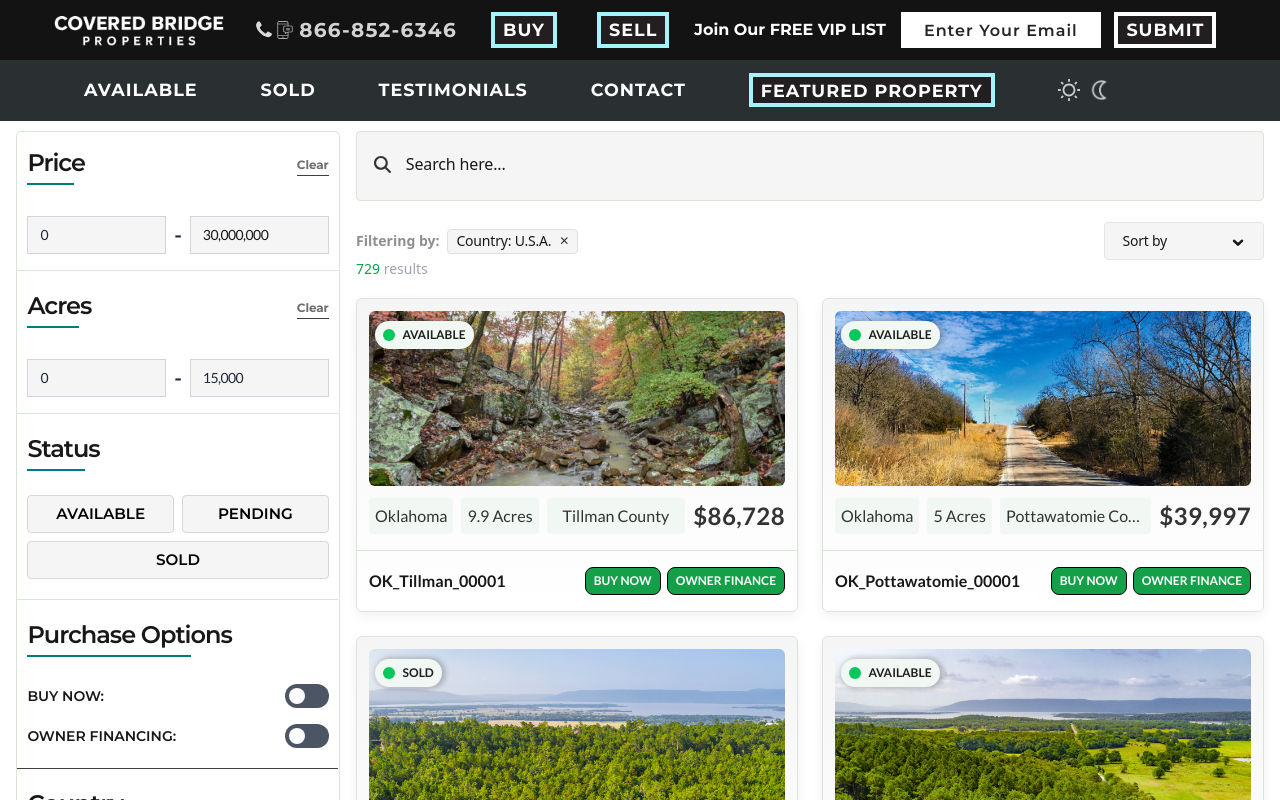
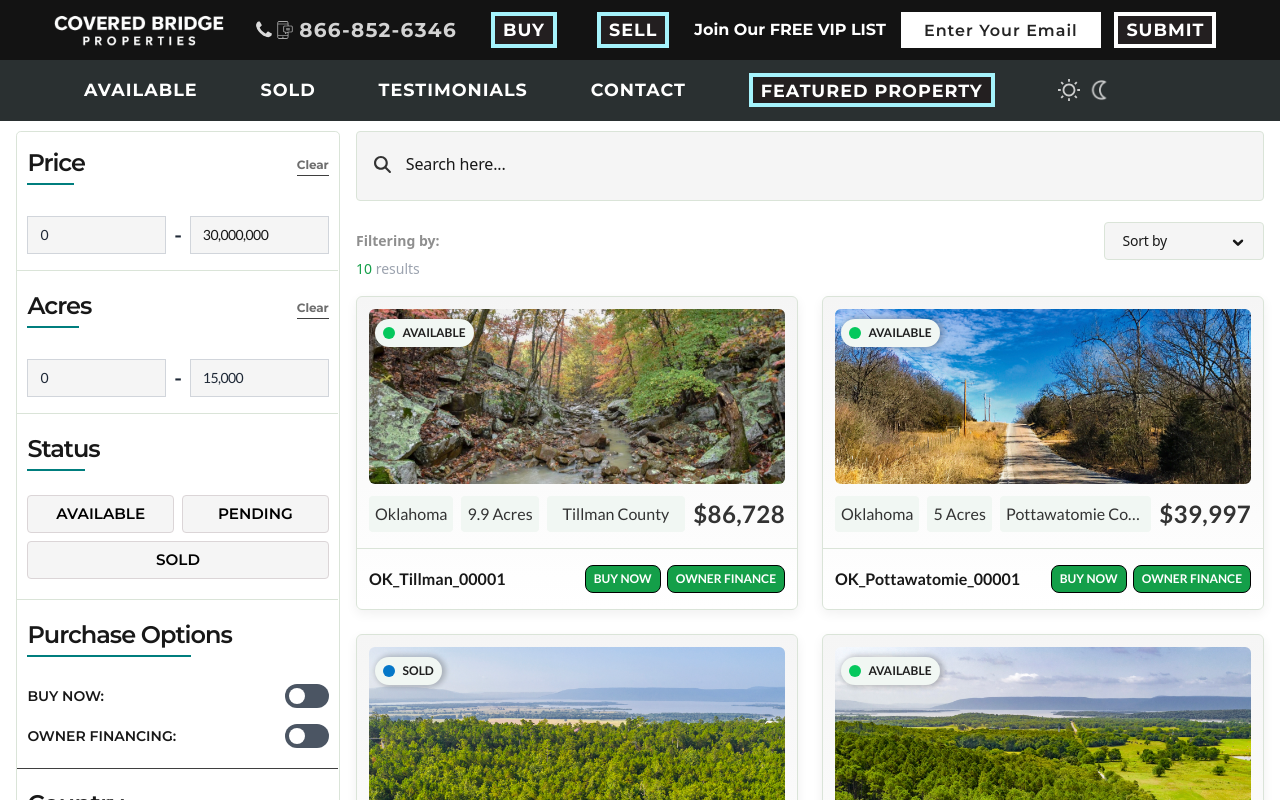
Before and after one commit to nyteksf/covered-bridge-seller-page, a React (Vite) app: page /land-for-sale in a window 1280 px wide. Shown: the top 800 px of the page. Built offline with nearby package versions, Linux system fonts and the light colour scheme.

Commit message:
Add sorting to AllLand.jsx property search

```diff
--- /dev/null
+++ b/src/components/FilterByPill.jsx
@@ -0,0 +1,26 @@
+import React from "react";
+
+const FilterByPill = ({ themeMode, index, label, onRemove }) => (
+  <button
+    key={index}
+    className={`${
+      themeMode === "dark-mode"
+        ? "bg-[#333] border-[#3f3f3f] text-white"
+        : "bg-[#f5f5f5] border-[#dae4d8] text-[#181818]"
+    } border rounded px-2 pt-[1px] relative top-[0.5px] pb-[2px] flex items-center -tracking-[0.2px] gap-1`}
+    onClick={onRemove}
+  >
+    {label}
+    <span
+      className={`duration-150 transition-all text-xs ml-1 ${
+        themeMode === "dark-mode"
+          ? "text-[#007e7e] hover:text-cyan-200"
+          : "text-[#333]"
+      }`}
+    >
+      ✕
+    </span>
+  </button>
+);
+
+export default FilterByPill;
--- a/src/components/FilterSummarySortBy.jsx
+++ b/src/components/FilterSummarySortBy.jsx
@@ -1,5 +1,6 @@
 import React from "react";
 
+import FilterByPill from "./FilterByPill";
 import {
   DropdownMenu,
   DropdownMenuTrigger,
@@ -7,7 +8,14 @@ import {
   DropdownMenuItem,
 } from "./ui/dropdown-menu";
 
-const FilterSummarySortBy = ({ themeMode }) => {
+import { SORT_OPTIONS } from "../constants/sortOptions";
+
+const FilterSummarySortBy = ({
+  themeMode,
+  activeFilters,
+  sortBy,
+  setSortBy,
+}) => {
   const baseItemClasses = `
     flex flex-row justify-start items-center
     w-full max-w-full mb-0
@@ -20,12 +28,14 @@ const FilterSummarySortBy = ({ themeMode }) => {
   const itemDark = "border-r-[#e6e6e6] border-b-[#e6e6e6] text-[#f5f5f5]";
   const itemLight = "border-r-[#3f3f3f] border-b-[#3f3f3f] text-[#181818]";
 
+  // Updated to match original button style
   const buttonBase = `
     text-sm flex flex-row justify-start items-center
     min-w-[10rem] px-[4rem] py-[0.5rem] pl-[1.1rem]
     rounded-[4px] text-left whitespace-nowrap
     ml-auto no-underline cursor-pointer
     font-pt-sans -tracking-[0.25px] appearance-none
+    relative
   `;
 
   return (
@@ -38,36 +48,31 @@ const FilterSummarySortBy = ({ themeMode }) => {
         >
           Filtering by:
         </span>
-        <div
-          className={`${
-            themeMode === "dark-mode"
-              ? "bg-[#333] border-[#3f3f3f] text-white"
-              : "bg-[#f5f5f5] border-[#dae4d8] text-[#181818]"
-          } border rounded px-2 pt-[1px] relative top-[0.5px] pb-[2px] flex items-center -tracking-[0.2px] gap-1`}
-        >
-          Country: U.S.A.
-          <button
-            className={`duration-150 transition-all text-xs ml-1 ${
-              themeMode === "dark-mode"
-                ? "text-[#007e7e] hover:text-cyan-200"
-                : "text-[#333]"
-            }`}
-          >
-            ✕
-          </button>
-        </div>
+        {activeFilters.length > 0 && (
+          <div className="flex flex-wrap items-center gap-2 mt-1">
+            {activeFilters.map((f) => (
+              <FilterByPill
+                key={f.id}
+                themeMode={themeMode}
+                index={f.id}
+                label={f.label}
+                onRemove={f.onRemove}
+              />
+            ))}
+          </div>
+        )}
       </div>
 
       {/* SORTING DROPDOWN */}
       <DropdownMenu>
         <DropdownMenuTrigger
-          className={`relative ${buttonBase} ${
+          className={`${buttonBase} ${
             themeMode === "dark-mode"
               ? "bg-[#1a1a1a] text-[#f5f5f5] border border-[#3f3f3f]"
-              : "bg-[#f5f5f5] text-[#181818] border"
+              : "bg-[#f5f5f5] text-[#181818] border border-[#dae4d8]"
           }`}
         >
-          Sort by
+          {SORT_OPTIONS.find((o) => o.value === sortBy)?.label ?? "Sort by"}
           <svg
             className={`pointer-events-none absolute right-3 top-1/2 transform -translate-y-1/2 ${
               themeMode === "dark-mode" ? "text-white" : "text-[#181818]"
@@ -82,6 +87,7 @@ const FilterSummarySortBy = ({ themeMode }) => {
             />
           </svg>
         </DropdownMenuTrigger>
+
         <DropdownMenuContent
           className={`rounded-[4px] mt-2 z-50 w-[180px] ${
             themeMode === "dark-mode"
@@ -89,20 +95,18 @@ const FilterSummarySortBy = ({ themeMode }) => {
               : "bg-[#f5f5f5] text-[#181818] border border-[#dae4d8]"
           }`}
         >
-          {[
-            { label: "Acres (Large)", value: "acres-large-small" },
-            { label: "Acres (Small)", value: "acres-small-large" },
-            { label: "Price (High)", value: "price-high-low" },
-            { label: "Price (Low)", value: "price-low-high" },
-          ].map((item) => (
+          {SORT_OPTIONS.map((item) => (
             <DropdownMenuItem
               key={item.value}
-              value={item.value}
+              onSelect={() => setSortBy(item.value)}
               className={`${baseItemClasses} ${
                 themeMode === "dark-mode" ? itemDark : itemLight
-              }`}
+              } ${sortBy === item.value ? "bg-[#149f49]/10" : ""}`}
             >
               {item.label}
+              {sortBy === item.value && (
+                <span className="ml-auto text-[#149f49]">✔</span>
+              )}
             </DropdownMenuItem>
           ))}
         </DropdownMenuContent>
--- a/src/components/PropertyCard.jsx
+++ b/src/components/PropertyCard.jsx
@@ -1,12 +1,13 @@
 import React from "react";
 
 import PurchaseTypeBtn from "./PurchaseTypeBtn";
+import PropertyStatusPill from "./PropertyStatusPill";
 
-const PropertyCard = ({ key, data, formatNumberWithCommas, themeMode }) => {
+const PropertyCard = ({ index, data, formatNumberWithCommas, themeMode }) => {
   console.log("data: ", data);
   return (
     <div
-      key={key}
+      key={index}
       className={`flex flex-col shadow-[0_4px_12px_rgba(0,0,0,0.06)] justify-between h-full rounded-[6px] border ${
         themeMode === "dark-mode"
           ? "border-[#3f3f3f]"
@@ -17,25 +18,11 @@ const PropertyCard = ({ key, data, formatNumberWithCommas, themeMode }) => {
       <div className="relative px-[12px]">
         <img
           src={`${data.image}`}
-          alt={`Property ${key} + 1}`}
+          alt={`Property ${index} + 1}`}
           loading="lazy"
           className="object-cover rounded-[6px] inline-block align-middle border-0 max-w-full w-full h-[175px] px-0"
         />
-        <span
-          className="absolute text-[#1f1f1f] text-xs font-bold px-2 flex
-                            items-center
-                            gap-x-2
-                            bg-[#f1f7f3]
-                            rounded-[16px]
-                            left-[4%]
-                            top-[6%]
-                            h-[28px]
-                            py-[2px]
-                            shadow-[2px_0_5px_2px_#0003]"
-        >
-          <div className="bg-[#05c85d] rounded-full w-[12px] h-[12px]"></div>
-          <span className="uppercase font-lato text-[12px]">{data.status}</span>
-        </span>
+        <PropertyStatusPill statusTitle={data.status} />
       </div>
 
       {/* Content Block */}
--- /dev/null
+++ b/src/components/PropertyStatusPill.jsx
@@ -0,0 +1,51 @@
+import React from "react";
+
+const PropertyStatusPill = ({ statusTitle }) => {
+  let indicatorDotColor = "";
+  console.log(statusTitle);
+
+  switch (statusTitle) {
+    case "AVAILABLE":
+      indicatorDotColor = "#05c85d";
+      break;
+
+    case "PENDING":
+      indicatorDotColor = "#f8b60d";
+      break;
+
+    case "SOLD":
+      indicatorDotColor = "#0577c8";
+      break;
+
+    case "UPCOMING":
+      indicatorDotColor = "#979797";
+      break;
+
+    default:
+      indicatorDotColor = "#181818";
+      break;
+  }
+
+  return (
+    <span
+      className="absolute text-[#1f1f1f] text-xs font-bold px-2 flex
+                            items-center
+                            gap-x-2
+                            bg-[#f1f7f3]
+                            rounded-[16px]
+                            left-[4%]
+                            top-[6%]
+                            h-[28px]
+                            py-[2px]
+                            shadow-[2px_0_5px_2px_#0003]"
+    >
+      <div
+        style={{ backgroundColor: indicatorDotColor }}
+        className="rounded-full w-[12px] h-[12px]"
+      ></div>
+      <span className="uppercase font-lato text-[12px]">{statusTitle}</span>
+    </span>
+  );
+};
+
+export default PropertyStatusPill;
--- /dev/null
+++ b/src/constants/sortOptions.js
@@ -0,0 +1,7 @@
+export const SORT_OPTIONS = [
+    { value: "price-asc",  label: "Price • Low → High"  },
+    { value: "price-desc", label: "Price • High → Low"  },
+    { value: "acres-asc",  label: "Acres • Small → Large" },
+    { value: "acres-desc", label: "Acres • Large → Small" },
+    { value: "newest",     label: "Newest Listings"      },
+  ];
--- /dev/null
+++ b/src/hooks/useActiveFilters.js
@@ -0,0 +1,96 @@
+import { useMemo } from "react";
+
+export function useActiveFilters({
+  buyNowToggled,
+  setBuyNowToggled,
+  ownerFinanceToggled,
+  setOwnerFinanceToggled,
+  selectedStatuses,
+  setSelectedStatuses,
+  selectedStates,
+  setSelectedStates,
+  minPrice,
+  setMinPrice,
+  maxPrice,
+  setMaxPrice,
+  minAcres,
+  setMinAcres,
+  maxAcres,
+  setMaxAcres,
+  formatNumberWithCommas,
+}) {
+  return useMemo(() => {
+    const pills = [];
+
+    const capFirst = (str) =>
+      str && str.length
+        ? str.charAt(0).toUpperCase() + str.slice(1).toLowerCase()
+        : str;
+
+    if (buyNowToggled)
+      pills.push({
+        id: "buy-now",
+        label: "Buy Now",
+        onRemove: () => setBuyNowToggled(false),
+      });
+
+    if (ownerFinanceToggled)
+      pills.push({
+        id: "owner-finance",
+        label: "Owner Finance",
+        onRemove: () => setOwnerFinanceToggled(false),
+      });
+
+    selectedStatuses.forEach((s) =>
+      pills.push({
+        id: `status-${s}`,
+        label: capFirst(s),
+        onRemove: () =>
+          setSelectedStatuses((prev) => prev.filter((x) => x !== s)),
+      })
+    );
+
+    selectedStates.forEach((st) =>
+      pills.push({
+        id: `state-${st}`,
+        label: st,
+        onRemove: () =>
+          setSelectedStates((prev) => prev.filter((x) => x !== st)),
+      })
+    );
+
+    if (minPrice > 0 || maxPrice < 30_000_000)
+      pills.push({
+        id: "price-range",
+        label: `$${formatNumberWithCommas(minPrice)}-$${formatNumberWithCommas(
+          maxPrice
+        )}`,
+        onRemove: () => {
+          setMinPrice(0);
+          setMaxPrice(30_000_000);
+        },
+      });
+
+    if (minAcres > 0 || maxAcres < 15_000)
+      pills.push({
+        id: "acre-range",
+        label: `${minAcres}-${maxAcres} ac`,
+        onRemove: () => {
+          setMinAcres(0);
+          setMaxAcres(15_000);
+        },
+      });
+
+    return pills;
+    // eslint-disable-next-line react-hooks/exhaustive-deps
+  }, [
+    buyNowToggled,
+    ownerFinanceToggled,
+    selectedStatuses,
+    selectedStates,
+    minPrice,
+    maxPrice,
+    minAcres,
+    maxAcres,
+  ]);
+}
--- a/src/pages/AllLand.jsx
+++ b/src/pages/AllLand.jsx
@@ -1,4 +1,4 @@
-import React, { useState } from "react";
+import React, { useMemo, useState } from "react";
 
 import Footer from "../components/Footer";
 import LoadingState from "./LoadingState";
@@ -13,8 +13,10 @@ import SidebarFilters from "../components/SidebarFilters/SidebarFilters";
 
 import { usePageLoad } from "../hooks/usePageLoad";
 import { usePropertyList } from "../hooks/usePropertyList";
+import { useActiveFilters } from "../hooks/useActiveFilters";
 
 export default function AllLand() {
+  const [themeMode, setThemeMode] = useState("light-mode");
   const { data: properties, loading, error } = usePropertyList();
 
   const [minPrice, setMinPrice] = useState(0);
@@ -25,14 +27,47 @@ export default function AllLand() {
   const [buyNowToggled, setBuyNowToggled] = useState(false);
   const [ownerFinanceToggled, setOwnerFinanceToggled] = useState(false);
   const [selectedStates, setSelectedStates] = useState([]);
+  const [sortBy, setSortBy] = useState("");
 
   const pageIsLoading = usePageLoad();
-  const [themeMode, setThemeMode] = useState("light-mode");
 
   const formatNumberWithCommas = (num) => {
     if (num === null || num === undefined) return "";
     return num.toString().replace(/\B(?=(\d{3})+(?!\d))/g, ",");
   };
+
+  const activeFilters = useActiveFilters({
+    buyNowToggled,
+    setBuyNowToggled,
+    ownerFinanceToggled,
+    setOwnerFinanceToggled,
+    selectedStatuses,
+    setSelectedStatuses,
+    selectedStates,
+    setSelectedStates,
+    minPrice,
+    setMinPrice,
+    maxPrice,
+    setMaxPrice,
+    minAcres,
+    setMinAcres,
+    maxAcres,
+    setMaxAcres,
+    formatNumberWithCommas,
+  });
+
+
+// memoised ordering
+const sortedProperties = useMemo(() => {
+  const list = [...properties];
+  switch (sortBy) {
+    case "price-asc":  return list.sort((a, b) => a.price  - b.price);
+    case "price-desc": return list.sort((a, b) => b.price  - a.price);
+    case "acres-asc":  return list.sort((a, b) => a.acres  - b.acres);
+    case "acres-desc": return list.sort((a, b) => b.acres  - a.acres);
+    default:           return list;
+  }
+}, [properties, sortBy]);
 
   return (
     <>
@@ -79,15 +114,22 @@ export default function AllLand() {
               <div className="flex-1 flex flex-col relative">
                 <SearchBar themeMode={themeMode} />
                 <div>
-                  <FilterSummarySortBy themeMode={themeMode} />
+
+                  <FilterSummarySortBy
+                    themeMode={themeMode}
+                    activeFilters={activeFilters}
+                    sortBy={sortBy}
+                    setSortBy={setSortBy}
+                  />
                   <span className="text-sm text-left text-gray-400 relative -top-1 mr-auto">
-                    <span className="text-[#149f49]">729</span> results
+                    <span className="text-[#149f49]">{properties.length}</span>{" "}
+                    results
                   </span>
                 </div>
 
                 {/* PROPERTY CARDS */}
-                <div className="grid grid-cols-1 sm:grid-cols-2 mt-3.5 gap-6">
-                  {properties.map((property) => (
+                <div className="grid grid-cols-1 sm:grid-cols-2 mt-[0.74rem] gap-6">
+                  {sortedProperties.map((property) => (
                     <PropertyCard
                       key={property.id}
                       data={property}
--- a/src/pages/Home.jsx
+++ b/src/pages/Home.jsx
@@ -8,6 +8,7 @@ import VIPSignup from "../components/VIPSignUp";
 import SecondaryNav from "../components/SecondaryNav";
 import StateSelector from "../components/StateSelector";
 import StickySecondaryNav from "../components/StickySecondaryNav";
+
 import { usePageLoad } from "../hooks/usePageLoad";
 
 const Home = () => {
```
Also changed, not shown: public/data/propertyList.json (+4 -4 lines), src/hooks/usePageLoad.js (renamed from src/hooks/usePageLoad.jsx).
